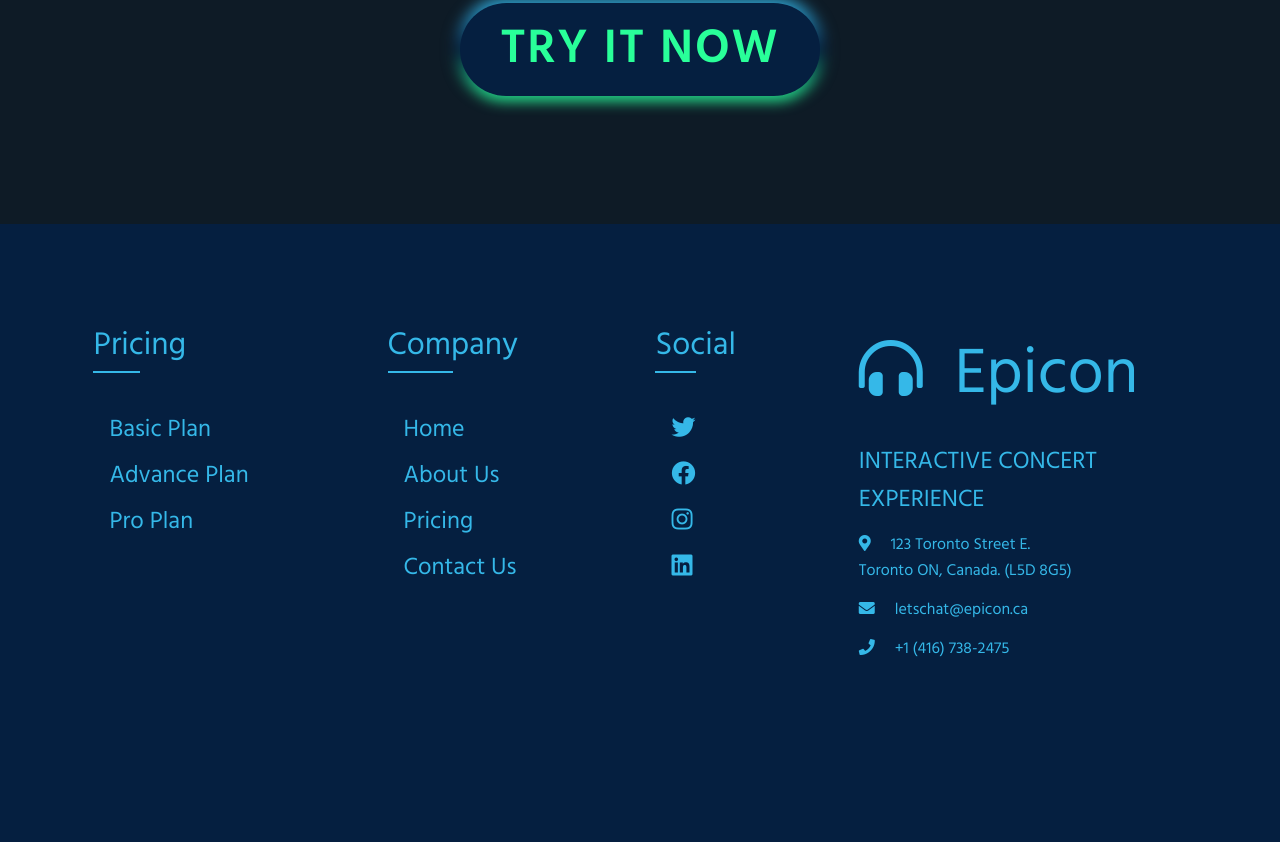
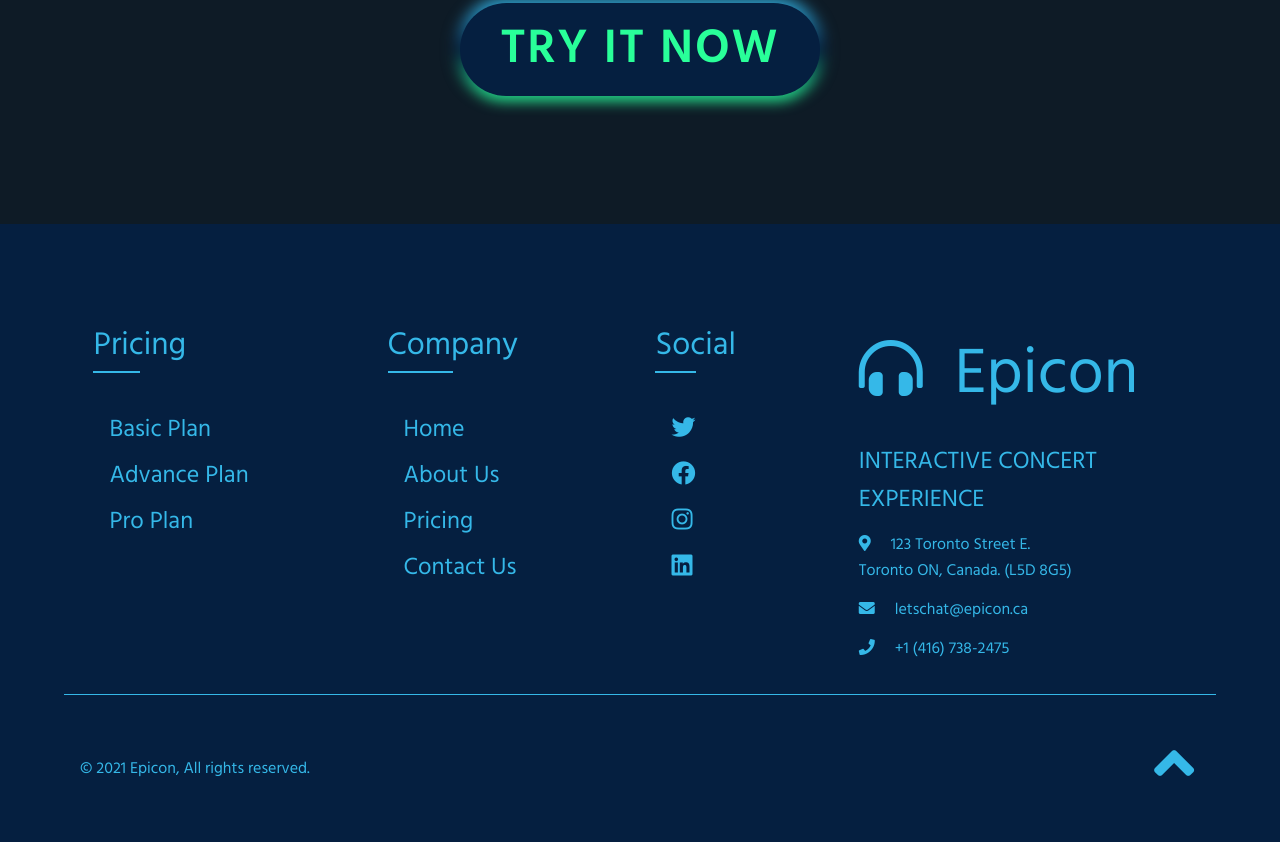
Before and after one commit to kishanDoshi8/epicon, a website: page dist/index.html in a window 1280 px wide. Shown: the part 5014-5856 px from the top of the page. Before the commit the page ends 5772 px from the top, so only its background shows below. Drawn offline with Linux system fonts and the light colour scheme; a script that the page names is missing.

Commit message:
footer copyrights added

```diff
--- a/scss/styles.scss
+++ b/scss/styles.scss
@@ -510,7 +510,7 @@ section.demo {
 }
 
 footer {
-    margin: 6rem 2rem;
+    margin: 6rem 2rem 0 2rem;
 
     .company {
         position: relative;
@@ -572,6 +572,36 @@ footer {
         }
     }
 
+    .copy-rights {
+        padding: 2rem 1rem;
+        margin: 2rem;
+        margin-bottom: 0;
+        border-top: 0.75px solid $primary-color;
+        color: $primary-color;
+        display: flex;
+        justify-content: space-between;
+        align-items: center;
+
+        .scroll-btn {
+
+            #scroll-to-top-btn {
+                background-color: transparent;
+                color: $primary-color;
+                font-size: 4rem;
+                padding-bottom: 0.5rem;
+                border: none;
+                margin: 0;
+                outline: none;
+                cursor: pointer;
+                transition: 0.3s;
+
+                &:hover {
+                    transform: translateY(-1rem);
+                }
+            }
+        }
+    }
+
 }
 
 .overflow {
```
Also changed, not shown: dist/css/styles.css, dist/index.html, dist/js/index.js.
